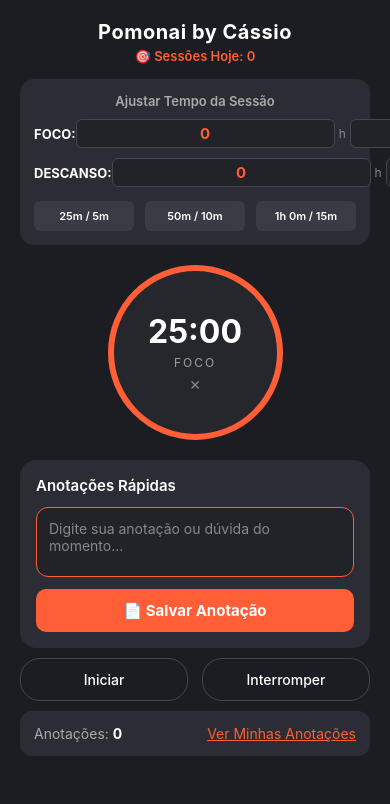
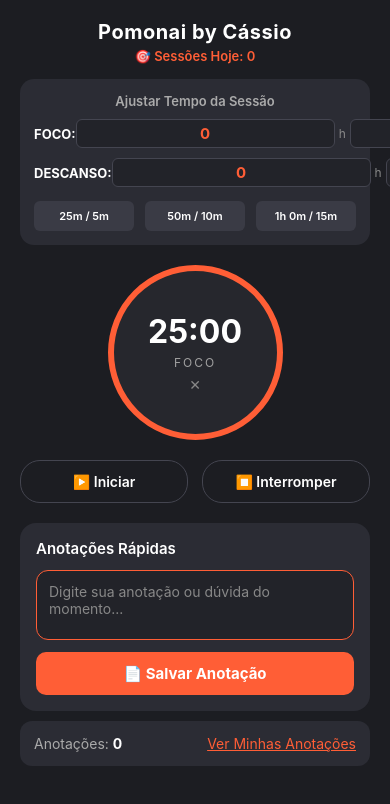
Before and after one commit to cassiomdrs/AppPomodoro, a React Native app: screen / in a window 390 px wide. Shown: the top 804 px of the page. Built offline with nearby package versions, Linux system fonts and the light colour scheme.

Commit message:
Alterando posições dos botões de iniciar e interrompoer e colocando seus respectivos ícones

```diff
--- a/App.js
+++ b/App.js
@@ -161,7 +161,6 @@ export default function App() {
   const gerenciarCliquePreset = (presetItem) => {
     if (sessaoIniciada) return;
 
-    // Verificar se o tempo digitado nos campos difere do tempo do preset
     const mesmoTempo =
       (parseInt(focoHoras) || 0) === (parseInt(presetItem.fH) || 0) &&
       (parseInt(focoMinutos) || 0) === (parseInt(presetItem.fM) || 0) &&
@@ -169,10 +168,8 @@ export default function App() {
       (parseInt(descansoMinutos) || 0) === (parseInt(presetItem.dM) || 0);
 
     if (mesmoTempo) {
-      // Se for igual, apenas aplica normalmente
       aplicarPreset(presetItem.fH, presetItem.fM, presetItem.dH, presetItem.dM);
     } else {
-      // Se for diferente, sugere salvar o novo tempo digitado ou carregar o preset antigo
       Alert.alert(
         "Opções de Preset",
         `Você deseja aplicar o tempo deste preset ou salvar a sua nova configuração digitada nele?`,
@@ -287,6 +284,17 @@ export default function App() {
     Alert.alert("Copiado!", "Todas as suas anotações foram copiadas para a área de transferência.");
   };
 
+  // Rótulo Dinâmico com Ícones para o Botão Principal
+  const obterRotuloBotaoAcao = () => {
+    if (rodando) {
+      return "⏸️ Pausar";
+    }
+    if (sessaoIniciada) {
+      return "▶️ Continuar";
+    }
+    return "▶️ Iniciar";
+  };
+
   return (
     <SafeAreaView style={styles.container}>
       <StatusBar barStyle="light-content" backgroundColor="#1c1d22" />
@@ -391,6 +399,21 @@ export default function App() {
           </View>
         </View>
 
+        {/* Botões de Controle de Sessão com Ícones e Hierarquia Correta */}
+        <View style={styles.actionButtonsRow}>
+          <TouchableOpacity style={styles.buttonSecondary} onPress={alternarPausa}>
+            <Text style={styles.buttonSecondaryText}>
+              {obterRotuloBotaoAcao()}
+            </Text>
+          </TouchableOpacity>
+
+          <TouchableOpacity style={styles.buttonSecondary} onPress={solicitarInterrupcao}>
+            <Text style={styles.buttonSecondaryText}>
+              ⏹️ Interromper
+            </Text>
+          </TouchableOpacity>
+        </View>
+
         {/* Módulo de Anotações */}
         <View style={styles.card}>
           <Text style={styles.cardTitle}>Anotações Rápidas</Text>
@@ -408,19 +431,6 @@ export default function App() {
 
           <TouchableOpacity style={styles.buttonPrimary} onPress={adicionarAnotacao}>
             <Text style={styles.buttonPrimaryText}>📄 Salvar Anotação</Text>
-          </TouchableOpacity>
-        </View>
-
-        {/* Botões de Controle */}
-        <View style={styles.actionButtonsRow}>
-          <TouchableOpacity style={styles.buttonSecondary} onPress={alternarPausa}>
-            <Text style={styles.buttonSecondaryText}>
-              {rodando ? 'Pausar' : (sessaoIniciada ? 'Continuar' : 'Iniciar')}
-            </Text>
-          </TouchableOpacity>
-
-          <TouchableOpacity style={styles.buttonSecondary} onPress={solicitarInterrupcao}>
-            <Text style={styles.buttonSecondaryText}>Interromper</Text>
           </TouchableOpacity>
         </View>
 
@@ -585,6 +595,24 @@ const styles = StyleSheet.create({
     fontSize: 14,
     marginTop: 6,
   },
+  actionButtonsRow: {
+    flexDirection: 'row',
+    justifyContent: 'space-between',
+    marginVertical: 10,
+  },
+  buttonSecondary: {
+    flex: 0.48,
+    borderColor: '#444550',
+    borderWidth: 1.5,
+    paddingVertical: 12,
+    borderRadius: 20,
+    alignItems: 'center',
+  },
+  buttonSecondaryText: {
+    color: '#ffffff',
+    fontSize: 14,
+    fontWeight: '600',
+  },
   card: {
     backgroundColor: '#2b2c34',
     borderRadius: 16,
@@ -620,24 +648,6 @@ const styles = StyleSheet.create({
     color: '#ffffff',
     fontWeight: 'bold',
     fontSize: 15,
-  },
-  actionButtonsRow: {
-    flexDirection: 'row',
-    justifyContent: 'space-between',
-    marginBottom: 10,
-  },
-  buttonSecondary: {
-    flex: 0.48,
-    borderColor: '#444550',
-    borderWidth: 1.5,
-    paddingVertical: 12,
-    borderRadius: 20,
-    alignItems: 'center',
-  },
-  buttonSecondaryText: {
-    color: '#ffffff',
-    fontSize: 14,
-    fontWeight: '500',
   },
   footerCard: {
     backgroundColor: '#2b2c34',
```
